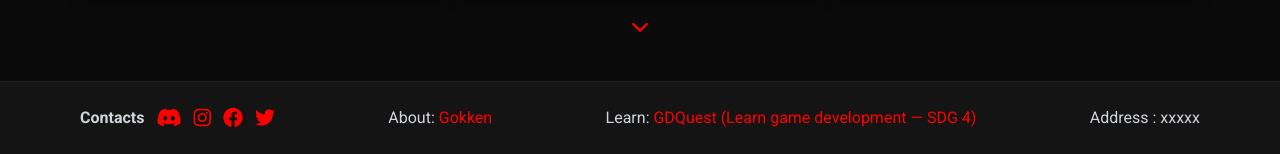
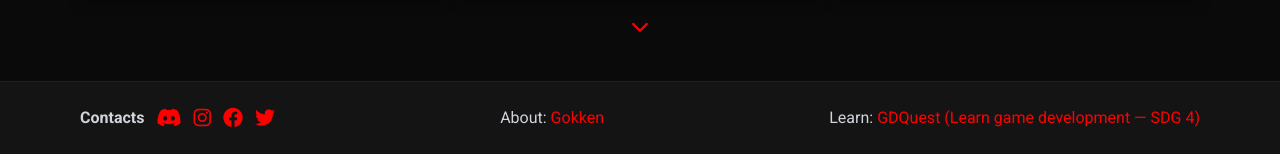
Before and after one commit to Queik5450/Gokken, a plain HTML site: page index.html in a window 1280 px wide. Shown: the part 2463-2617 px from the top of the page. Drawn offline with nearby package versions, Linux system fonts and the light colour scheme; no server answers.

Commit message:
feat: Removido texto de: Address : xxxxx

```diff
--- a/index.html
+++ b/index.html
@@ -191,7 +191,6 @@
             </div>
             <div class="footer-info"><span data-i18n="footer.aboutPrefix">Acerca de:</span> <a class="text-primary hover:underline" href="about.html">Gokken</a></div>
             <div class="footer-info"><span data-i18n="footer.learnPrefix">Aprender:</span> <a class="text-primary hover:underline" href="https://www.gdquest.com" target="_blank" rel="noreferrer noopener" data-i18n="footer.learnLink">Aprender a hacer juegos (ODS 4)</a></div>
-            <div class="footer-info">Address : xxxxx</div>
         </div>
     </footer>
 
```
